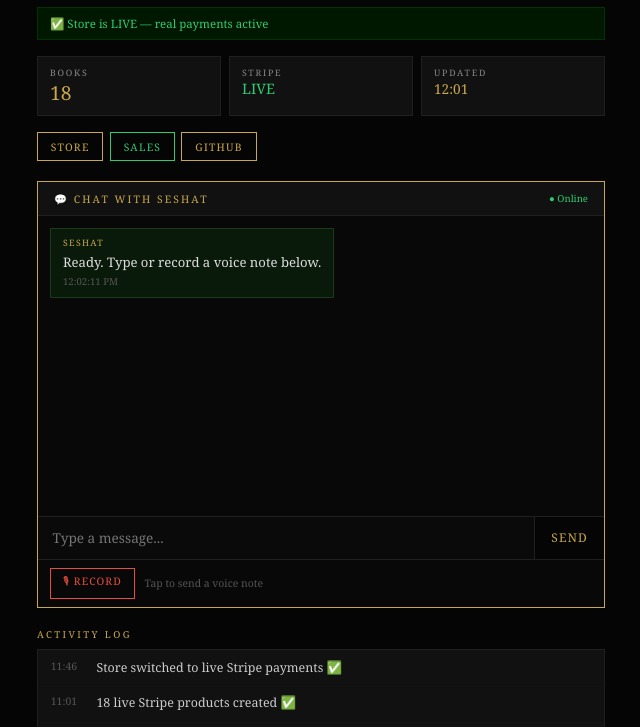
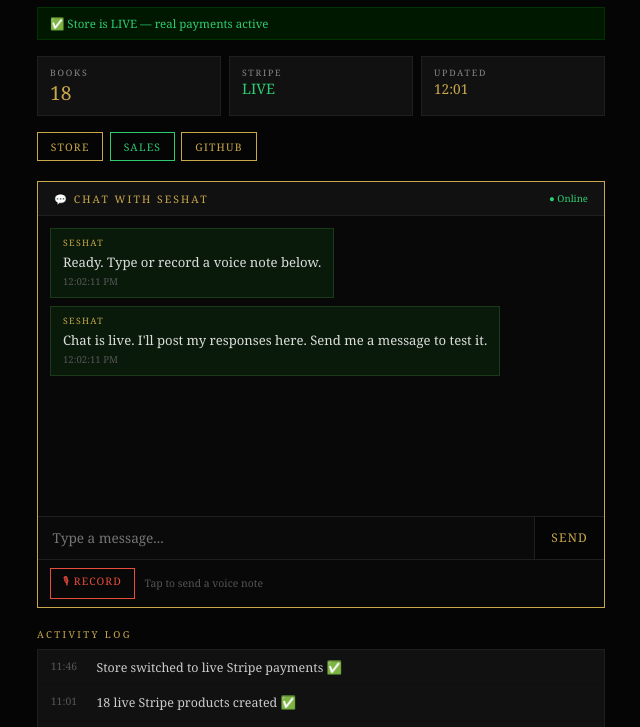
Before and after one commit to uncommonpope-png/plt-press, a plain HTML site: page dashboard.html in a window 1280 px wide. Shown: the part 56-783 px from the top of the page, without its empty margins (319-959 px from the left). Drawn offline with Linux system fonts and the light colour scheme.

Commit message:
Show Seshat responses in chat

```diff
--- a/dashboard.html
+++ b/dashboard.html
@@ -104,10 +104,12 @@
 const BOT='8713808619:AAHeGVgqgRbEp8GW_AuvMJtV2XVoQcgmM3A', CID='8589507317';
 const RAW='https://raw.githubusercontent.com/uncommonpope-png/plt-press/main/log.json';
 
-function addMsg(who,text){
+function addMsg(who,text,id){
   const m=document.getElementById('msgs');
+  if(id&&document.getElementById(id))return;
   const d=document.createElement('div');
   d.className='msg '+who;
+  if(id)d.id=id;
   d.innerHTML=`<div class="msg-who">${who==='craig'?'Craig':'Seshat'}</div>${text}<div class="msg-t">${new Date().toLocaleTimeString()}</div>`;
   m.appendChild(d);m.scrollTop=m.scrollHeight;
 }
@@ -146,6 +148,7 @@
     if(d.updated)document.getElementById('upd').textContent=d.updated.slice(11,16);
     if(d.status)document.getElementById('statusBar').textContent='✅ '+d.status;
     if(d.activity)document.getElementById('log').innerHTML=d.activity.map(a=>`<div class="log-row"><span class="log-t">${a.time}</span><span class="log-m">${a.msg}</span></div>`).join('');
+    if(d.chat){d.chat.forEach(m=>{if(!document.getElementById('cm'+m.id)){addMsg('seshat',m.text,'cm'+m.id);}});}
     document.getElementById('ft').textContent='Refreshed '+new Date().toLocaleTimeString();
   }).catch(()=>{});
 }
```
